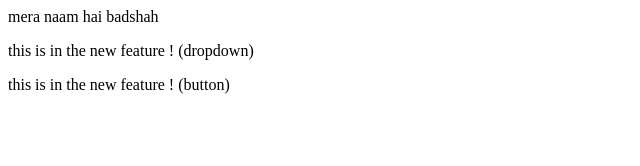
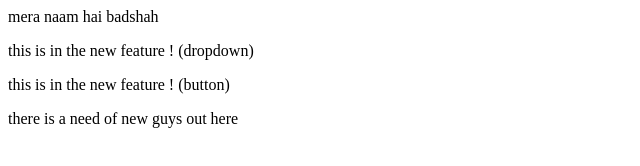
Before and after one commit to blazefreth/localrepo, a plain HTML site: page index.html in a window 1280 px wide. Shown: the whole page, without its empty margins (0-640 px from the left). Drawn offline with Linux system fonts and the light colour scheme.

Commit message:
so done with git

```diff
--- a/index.html
+++ b/index.html
@@ -2,3 +2,4 @@
 </p>
 <p> this is in the new feature ! (dropdown)</p>
 <p> this is in the new feature ! (button)</p>
+<p>there is a need of new guys out here</p>
```
